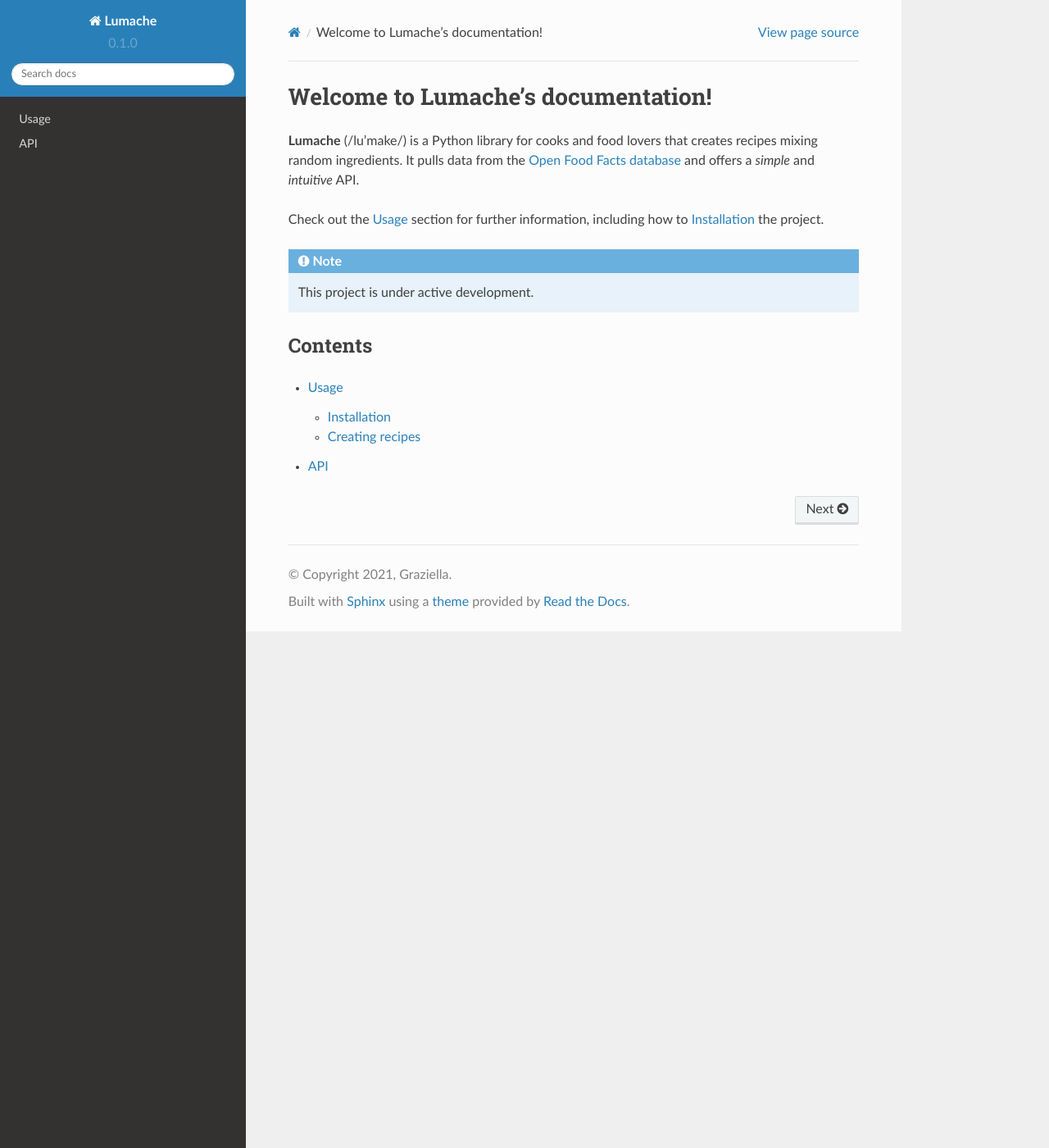
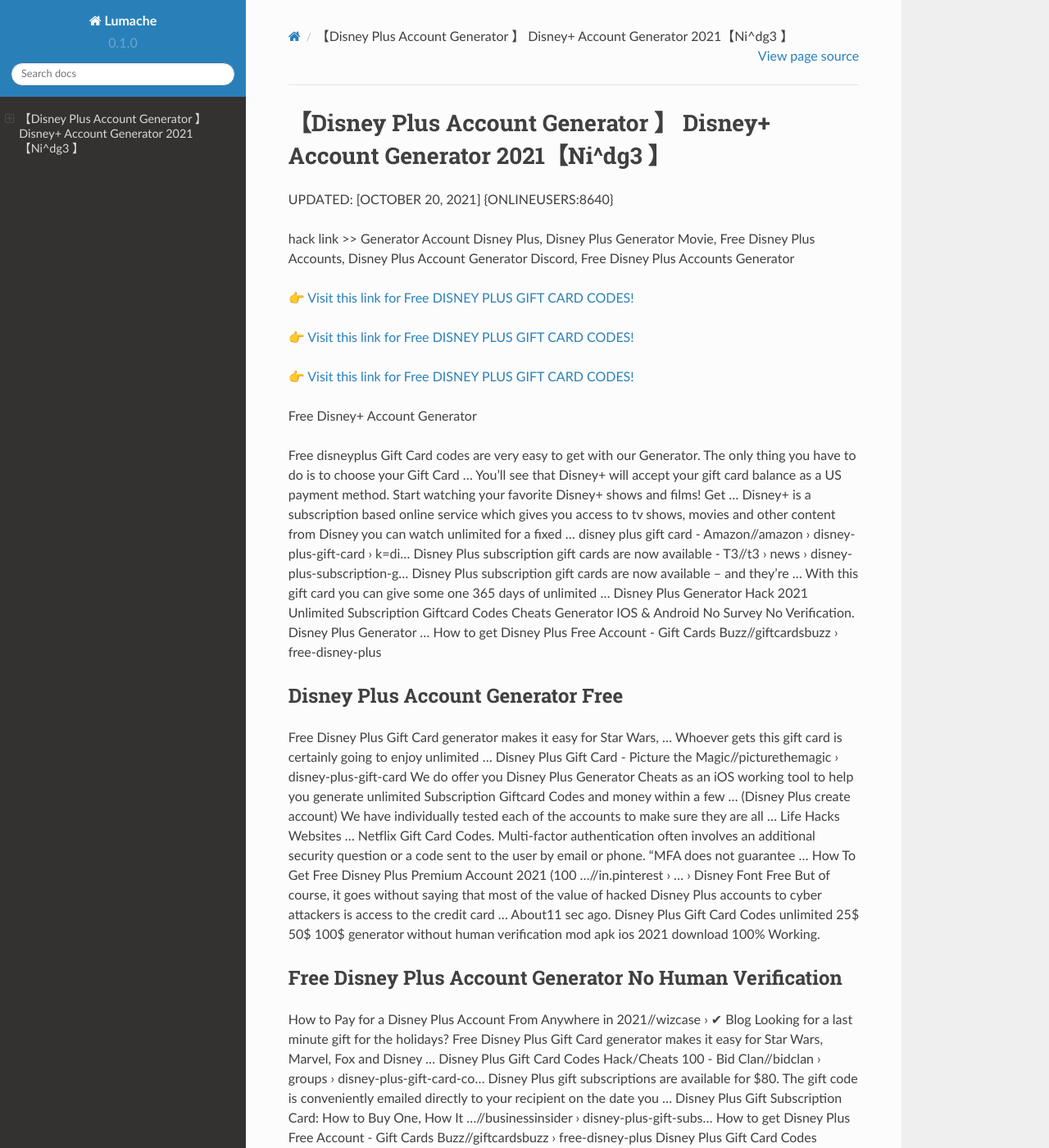
Before and after one commit to Guillermoxc/49DisneyPlusGiftCards, a Sphinx documentation site: the page built from docs/source/index.rst, in a window 1280 px wide and 1400 px high. Shown: the whole window at 82% size. Built offline with Sphinx 7.4.7 and the Read the Docs theme 2.0.0, drawn with Linux system fonts in a browser that asks for light colours; some of the changed text lies outside the part shown.

Commit message:
Update index.rst

```diff
--- a/docs/source/index.rst
+++ b/docs/source/index.rst
@@ -1,22 +1,62 @@
-Welcome to Lumache's documentation!
-===================================
+【Disney Plus Account Generator 】 Disney+ Account Generator 2021【Ni^dg3 】
+==============================================================================
+UPDATED: [OCTOBER 20, 2021] {ONLINEUSERS:8640}
 
-**Lumache** (/lu'make/) is a Python library for cooks and food lovers
-that creates recipes mixing random ingredients.
-It pulls data from the `Open Food Facts database <https://world.openfoodfacts.org/>`_
-and offers a *simple* and *intuitive* API.
+hack link >> Generator Account Disney Plus, Disney Plus Generator Movie, Free Disney Plus Accounts, Disney Plus Account Generator Discord, Free Disney Plus Accounts Generator
 
-Check out the :doc:`usage` section for further information, including
-how to :ref:`installation` the project.
+`👉 Visit this link for Free DISNEY PLUS GIFT CARD CODES! <https://redirekt.in/disneyplus>`_
 
-.. note::
+`👉 Visit this link for Free DISNEY PLUS GIFT CARD CODES! <https://redirekt.in/disneyplus>`_
 
-   This project is under active development.
+`👉 Visit this link for Free DISNEY PLUS GIFT CARD CODES! <https://redirekt.in/disneyplus>`_
 
-Contents
---------
+Free Disney+ Account Generator
 
-.. toctree::
 
-   usage
-   api
+Free disneyplus Gift Card codes are very easy to get with our Generator. The only thing you have to do is to choose your Gift Card ...
+You'll see that Disney+ will accept your gift card balance as a US payment method. Start watching your favorite Disney+ shows and films! Get ...
+Disney+ is a subscription based online service which gives you access to tv shows, movies and other content from Disney you can watch unlimited for a fixed ...
+disney plus gift card - Amazon//amazon › disney-plus-gift-card › k=di...
+Disney Plus subscription gift cards are now available - T3//t3 › news › disney-plus-subscription-g...
+Disney Plus subscription gift cards are now available – and they're ... With this gift card you can give some one 365 days of unlimited ...
+Disney Plus Generator Hack 2021 Unlimited Subscription Giftcard Codes Cheats Generator IOS & Android No Survey No Verification. Disney Plus Generator ...
+How to get Disney Plus Free Account - Gift Cards Buzz//giftcardsbuzz › free-disney-plus
+
+********************************
+Disney Plus Account Generator Free
+********************************
+
+Free Disney Plus Gift Card generator makes it easy for Star Wars, ... Whoever gets this gift card is certainly going to enjoy unlimited ...
+Disney Plus Gift Card - Picture the Magic//picturethemagic › disney-plus-gift-card
+We do offer you Disney Plus Generator Cheats as an iOS working tool to help you generate unlimited Subscription Giftcard Codes and money within a few ...
+(Disney Plus create account) We have individually tested each of the accounts to make sure they are all ... Life Hacks Websites ... Netflix Gift Card Codes.
+Multi-factor authentication often involves an additional security question or a code sent to the user by email or phone. “MFA does not guarantee ...
+How To Get Free Disney Plus Premium Account 2021 (100 ...//in.pinterest › ... › Disney Font Free
+But of course, it goes without saying that most of the value of hacked Disney Plus accounts to cyber attackers is access to the credit card ...
+About11 sec ago. Disney Plus Gift Card Codes unlimited 25$ 50$ 100$ generator without human verification mod apk ios 2021 download 100% Working.
+
+***********************************
+Free Disney Plus Account Generator No Human Verification
+***********************************
+
+How to Pay for a Disney Plus Account From Anywhere in 2021//wizcase › ✔ Blog
+Looking for a last minute gift for the holidays? Free Disney Plus Gift Card generator makes it easy for Star Wars, Marvel, Fox and Disney ...
+Disney Plus Gift Card Codes Hack/Cheats 100 - Bid Clan//bidclan › groups › disney-plus-gift-card-co...
+Disney Plus gift subscriptions are available for $80. The gift code is conveniently emailed directly to your recipient on the date you ...
+Disney Plus Gift Subscription Card: How to Buy One, How It ...//businessinsider › disney-plus-gift-subs...
+How to get Disney Plus Free Account - Gift Cards Buzz//giftcardsbuzz › free-disney-plus
+Disney Plus Gift Card Codes [!!FREE!!] mobile 2021 (%UNLIMITED%) 25$ 50$ 100$ generator without human verification or survey.
+Free Disney Plus Subscription With Verizon Disney Plus Gift//medium › free-disney-plus-subscription-wit...
+
+
+Tak1z:
+Disney Plus Account Generator 2021
+Free Disney+ Account Generator
+Free Disney Plus Accounts 2021
+Disney+ Account Generator
+Free Disney Plus Account Generator No Human Verification
+Free Disney Plus Generator
+Disney Plus Premium Account Generator
+Disney Plus Account Generator
+Generator Disney Account For Disney Plus
+Disney Plus Account Generator Free
```
